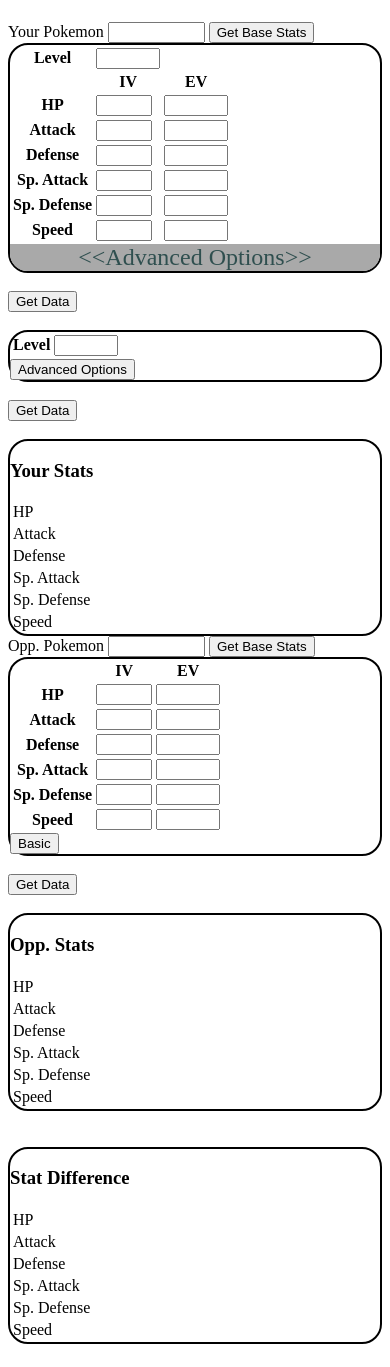
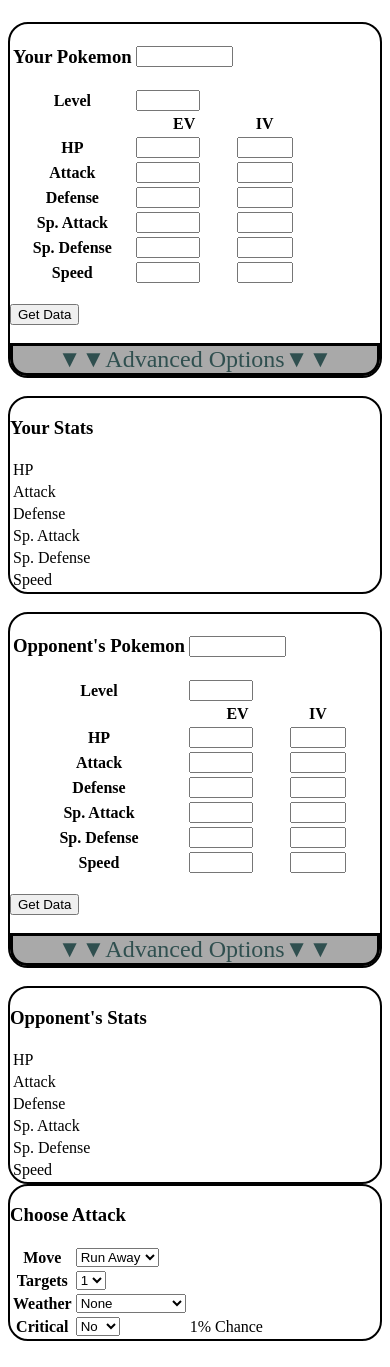
Before and after one commit to scotttolman/scotttolman.github.io, a PHP site: page /app/index.html in a window 390 px wide. Shown: the part 95-1462 px from the top of the page. Before the commit the page ends 1439 px from the top, so only its background shows below. Run offline with PHP 8.4, Linux system fonts and the light colour scheme.

Commit message:
viewing on mobile

```diff
--- a/app/index.html
+++ b/app/index.html
@@ -12,14 +12,13 @@
     <div class="header">
         <h1>Pokemon Stat and Damage Calculator</h1>
     </div>
-    <div>
-        <label for="yourPokemon">Your Pokemon</label>
-        <input type="text" name="yourPokemon" id="yourPokemon" size="9em">
-        <button>Get Base Stats</button>
-    </div>
-    <div>
-        <div class="brdr">
+    <!--****************** User's Input **********************-->
+    <div id="yInput" class="brdr">
         <table>
+            <tr>
+                <th><label for="yourPokemon"><h3>Your Pokemon</h3></label></th>
+                <td><input type="text" name="yourPokemon" id="yourPokemon" size="9em"></td>
+            </tr>
             <tr>
                 <th><label for="yLevel">Level</label></th>
                 <td><input type="number" name="yLevel" id="yLevel" min="1" max="100"></td>
@@ -27,64 +26,50 @@
             </tr>
             <tr>
                 <td></td>
+                <th>EV</th>
                 <th>IV</th>
-                    <th>EV</th>
             </tr>
             <tr>
                 <th>HP</th>
+                <td><input type="number" name="yHPEV" id="yHPEV" min="0" max="252"></td>
                 <td><input type="number" name="yHPIV" id="yHPIV" min="0" max="31"></td>
-                    <td><input type="number" name="yHPEV" id="yHPIV" min="0" max="252"></td>
             </tr>
             <tr>
                 <th>Attack</th>
+                <td><input type="number" name="yAttackEV" id="yAttackEV" min="0" max="252"></td>
                 <td><input type="number" name="yAttackIV" id="yAttackIV" min="0" max="31"></td>
-                    <td><input type="number" name="yAttackEV" id="yAttackIV" min="0" max="252"></td>
             </tr>
             <tr>
                 <th>Defense</th>
+                <td><input type="number" name="yDefenseEV" id="yDefenseEV" min="0" max="252"></td>
                 <td><input type="number" name="yDefenseIV" id="yDefenseIV" min="0" max="31"></td>
-                    <td><input type="number" name="yDefenseEV" id="yDefenseIV" min="0" max="252"></td>
             </tr>
             <tr>
                 <th>Sp. Attack</th>
+                <td><input type="number" name="yS_AttackEV" id="yS_AttackEV" min="0" max="252"></td>
                 <td><input type="number" name="yS_AttackIV" id="yS_AttackIV" min="0" max="31"></td>
-                    <td><input type="number" name="yS_AttackEV" id="yS_AttackIV" min="0" max="252"></td>
             </tr>
             <tr>
                 <th>Sp. Defense</th>
+                <td><input type="number" name="yS_DefenseEV" id="yS_DefenseEV" min="0" max="252"></td>
                 <td><input type="number" name="yS_DefenseIV" id="yS_DefenseIV" min="0" max="31"></td>
-                    <td><input type="number" name="yS_DefenseEV" id="yS_DefenseIV" min="0" max="252"></td>
             </tr>
             <tr>
                 <th>Speed</th>
+                <td><input type="number" name="ySpeedEV" id="ySpeedEV" min="0" max="252"></td>
                 <td><input type="number" name="ySpeedIV" id="ySpeedIV" min="0" max="31"></td>
-                    <td><input type="number" name="ySpeedEV" id="ySpeedIV" min="0" max="252"></td>
             </tr>
         </table>
+        <br>
+        <button id="yData">Get Data</button>
+        <br><br>
         <div class="advOpt">
-                <span>&lt&ltAdvanced Options&gt&gt</span>
+            <span>&#9660&#9660Advanced Options&#9660&#9660</span>
         </div>
     </div>
     <br>
-        <button id="yData">Get Data</button>
-        <br><br>
-    </div>
-    <div>
-        <div class="brdr">
-            <table>
-                <tr>
-                    <th><label for="yLevel">Level</label></th>
-                    <td><input type="number" name="yLevel" id="yLevel" min="1" max="100"></td>
-                    <td></td>
-                </tr>
-            </table>
-            <button>Advanced Options</button>
-        </div>
-        <br>
-        <button id="yData">Get Data</button>
-        <br><br>
-    </div>
-    <div class="brdr">
+    <!--*********************** User's Stats *************************-->
+    <div id="yStats" class="brdr">
         <h3>Your Stats</h3>
         <table>
             <tr>
@@ -113,58 +98,66 @@
             </tr>
         </table>
     </div>
-    <div>
-        <label for="oppPokemon">Opp. Pokemon</label>
-        <input type="text" name="oppPokemon" id="oppPokemon" size="9em">
-        <button>Get Base Stats</button>
-    </div>
-    <div>
-        <div class="brdr">
+    <br>
+    <!--********************* Opponent's Input ********************-->
+    <div id="oInput" class="brdr">
         <table>
             <tr>
+                <th><label for="oppPokemon"><h3>Opponent's Pokemon</h3></label></th>
+                <td><input type="text" name="oppPokemon" id="oppPokemon" size="9em"></td>
+            </tr>
+            <tr>
+                <th><label for="oLevel">Level</label></th>
+                <td><input type="number" name="oLevel" id="oLevel" min="1" max="100"></td>
                 <td></td>
+            </tr>
+            <tr>
+                <td></td>
+                <th>EV</th>
                 <th>IV</th>
-                    <th>EV</th>
             </tr>
             <tr>
                 <th>HP</th>
+                <td><input type="number" name="oHPEV" id="oHPEV" min="0" max="252"></td>
                 <td><input type="number" name="oHPIV" id="oHPIV" min="0" max="31"></td>
-                    <td><input type="number" name="oHPEV" id="oHPIV" min="0" max="252"></td>
             </tr>
             <tr>
                 <th>Attack</th>
+                <td><input type="number" name="oAttackEV" id="oAttackEV" min="0" max="252"></td>
                 <td><input type="number" name="oAttackIV" id="oAttackIV" min="0" max="31"></td>
-                    <td><input type="number" name="oAttackEV" id="oAttackIV" min="0" max="252"></td>
             </tr>
             <tr>
                 <th>Defense</th>
+                <td><input type="number" name="oDefenseEV" id="oDefenseEV" min="0" max="252"></td>
                 <td><input type="number" name="oDefenseIV" id="oDefenseIV" min="0" max="31"></td>
-                    <td><input type="number" name="oDefenseEV" id="oDefenseIV" min="0" max="252"></td>
             </tr>
             <tr>
                 <th>Sp. Attack</th>
+                <td><input type="number" name="oS_AttackEV" id="oS_AttackEV" min="0" max="252"></td>
                 <td><input type="number" name="oS_AttackIV" id="oS_AttackIV" min="0" max="31"></td>
-                    <td><input type="number" name="oS_AttackEV" id="oS_AttackIV" min="0" max="252"></td>
             </tr>
             <tr>
                 <th>Sp. Defense</th>
+                <td><input type="number" name="oS_DefenseEV" id="oS_DefenseEV" min="0" max="252"></td>
                 <td><input type="number" name="oS_DefenseIV" id="oS_DefenseIV" min="0" max="31"></td>
-                    <td><input type="number" name="oS_DefenseEV" id="oS_DefenseIV" min="0" max="252"></td>
             </tr>
             <tr>
                 <th>Speed</th>
+                <td><input type="number" name="oSpeedEV" id="oSpeedEV" min="0" max="252"></td>
                 <td><input type="number" name="oSpeedIV" id="oSpeedIV" min="0" max="31"></td>
-                    <td><input type="number" name="oSpeedEV" id="oSpeedIV" min="0" max="252"></td>
             </tr>
         </table>
-            <button>Basic</button>
+        <br>
+        <button id="oData">Get Data</button>
+        <br><br>
+        <div class="advOpt">
+            <span>&#9660&#9660Advanced Options&#9660&#9660</span>
+        </div>
     </div>
     <br>
-        <button id="yData">Get Data</button>
-        <br><br>
-    </div>
-    <div class="brdr">
-        <h3>Opp. Stats</h3>
+    <!--************ Opponent's Stats*****************-->
+    <div id="oStats" class="brdr">
+        <h3>Opponent's Stats</h3>
         <table>
             <tr>
                 <td>HP</td>
@@ -192,35 +185,47 @@
             </tr>
         </table>
     </div>
-    <br><br>
-    <div class="brdr">
-        <h3>Stat Difference</h3>
+    <!--*********************** Choose move and factors *************************-->
+    <div id="moveAndFactors" class="brdr">
+        <h3>Choose Attack</h3>
         <table>
             <tr>
-                <td>HP</td>
-                <td id="dHPBar"></td>
+                <th>Move</th>
+                <td>
+                    <select name="moves" id="moves">
+                        <option value="Run Away">Run Away</option>
+                    </select>
+                </td>
             </tr>
             <tr>
-                <td>Attack</td>
-                <td id="dAttackBar"></td>
+                <th>Targets</th>
+                <td>
+                    <select name="targets" id="targes">
+                        <option value="1">1</option>
+                        <option value="2">2</option>
+                    </select>
+                </td>
             </tr>
             <tr>
-                <td>Defense</td>
-                <td id="dDefenseBar"></td>
+                <th>Weather</th>
+                <td>
+                    <select name="weather" id="weather">
+                        <option value="None">None</option>
+                        <option value="Raining">Raining</option>
+                        <option value="Harsh Sunlight">Harsh Sunlight</option>
+                    </select>
+                </td>
             </tr>
             <tr>
-                <td>Sp. Attack</td>
-                <td id="dS_AttackBar"></td>
-            </tr>
-            <tr>
-                <td>Sp. Defense</td>
-                <td id="dS_DefenseBar"></td>
-            </tr>
-            <tr>
-                <td>Speed</td>
-                <td id="dSpeedBar"></td>
+                <th>Critical</th>
+                <td>
+                    <select name="critical" id="critical">
+                        <option value="No">No</option>
+                        <option value="Yes">Yes</option>
+                    </select>
+                </td>
+                <td><span id="critChance">1</span>% Chance</td>
             </tr>
         </table>
     </div>
-</body>
-</html>
+    <br>
--- a/app/main.css
+++ b/app/main.css
@@ -10,4 +10,5 @@
     border-bottom-right-radius: 17px;
     text-align: center;
     font-size: 1.5em;
+    border: 3px solid black;
 }
```
Lines whose indentation alone changed are shown as unchanged.
